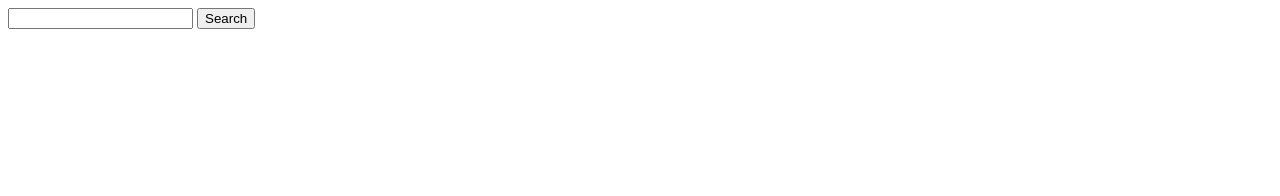
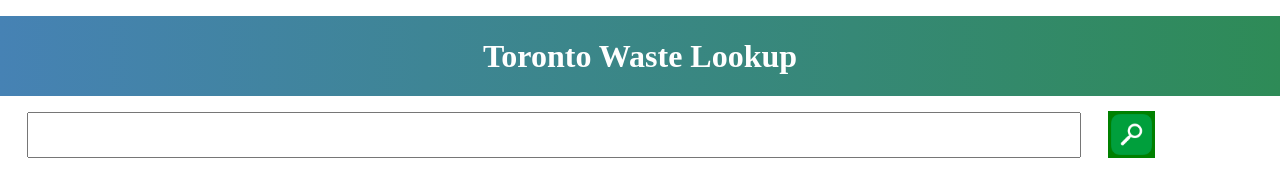
Before and after one commit to paulabarreto/wasteLookup, a plain HTML site: page index.html in a window 1280 px wide. Drawn offline with nearby package versions, Linux system fonts and the light colour scheme.

Commit message:
Adds styling

```diff
--- a/index.html
+++ b/index.html
@@ -4,16 +4,26 @@
     <meta charset="UTF-8">
     <meta name="viewport" content="width=device-width, initial-scale=1.0">
     <meta http-equiv="X-UA-Compatible" content="ie=edge">
+
     <title>Waste Lookup</title>
+
     <script src="https://ajax.googleapis.com/ajax/libs/jquery/3.3.1/jquery.min.js"></script>
     <script src="wasteLookup.js"></script>
 
+    <link rel="stylesheet" type="text/css" href="style.css">
+
 </head>
 <body>
-  <form action="" class="search">
-    <input type="text">
-    <button>Search</button>
+  <div class="navbar">
+    <h1 class="title">
+      Toronto Waste Lookup
+    </h1>
+  </div>
+  <form action="" class="search-form">
+    <input type="text" class="searchBar">
+    <input type="image" name="submit" src="docs/iconfinder_Search.png" alt="Submit" class="icon"/>
   </form>
+
   <table id="tableResult">
 
   </table>
--- /dev/null
+++ b/style.css
@@ -0,0 +1,36 @@
+body {
+  margin: 0;
+}
+
+.navbar {
+  height: 5em;
+  background-color: green;
+  display: flex;
+  align-items: center;
+  justify-content: center;
+  margin: 1em 0 1em 0;
+  background-image: linear-gradient(to right, #4682B4, #2E8B57);
+}
+
+.title {
+  color: white;
+  margin: 0;
+}
+
+.searchBar {
+  width: 80%;
+  padding: 1em;
+  margin-left: 2em;
+}
+
+.icon {
+  width: 3.5em;
+  margin-left: 2em;
+  position: absolute;
+  bottom: 0;
+  background-color: green;
+}
+
+.search-form {
+  position: relative;
+}
--- a/wasteLookup.js
+++ b/wasteLookup.js
@@ -1,22 +1,33 @@
+function decodeHtml(html) {
+    var txt = document.createElement("textarea");
+    txt.innerHTML = html;
+    return txt.value;
+}
+
 function findKeyWord(array, search){
+  console.log(search);
+
   array.forEach(function(element){
     if(element.keywords.includes(search)){
-      let $result = `
-        <tr>
-          <th>${element.title}</th>
-          <td>${element.body}</td>
-        </tr>
-      `
-      $('#tableResult').append($result);
+      let description = decodeHtml(element.body)
+      let result =
+        `
+          <tr>
+            <th>${element.title}</th>
+            <td>${description}</td>
+          </tr>
+        `
+
+      $('#tableResult').append(result);
     }
   })
 }
 
 function loadData(){
   const Url = 'https://secure.toronto.ca/cc_sr_v1/data/swm_waste_wizard_APR?limit=1000';
-  $('.search').on("submit", function(event){
-    const search = $('.search').val()
-    event.preventDefault();
+  $('.search-form').on("submit", function(event){
+    const search = $('.searchBar').val()
+    // event.preventDefault();
     $.ajax({
       url: Url,
       type: "Get",
@@ -27,6 +38,7 @@
         console.log(`Error ${error}`)
       }
     })
+    return false;
   })
 }
 
```
Also changed, not shown: docs/iconfinder_Search.png (added).
